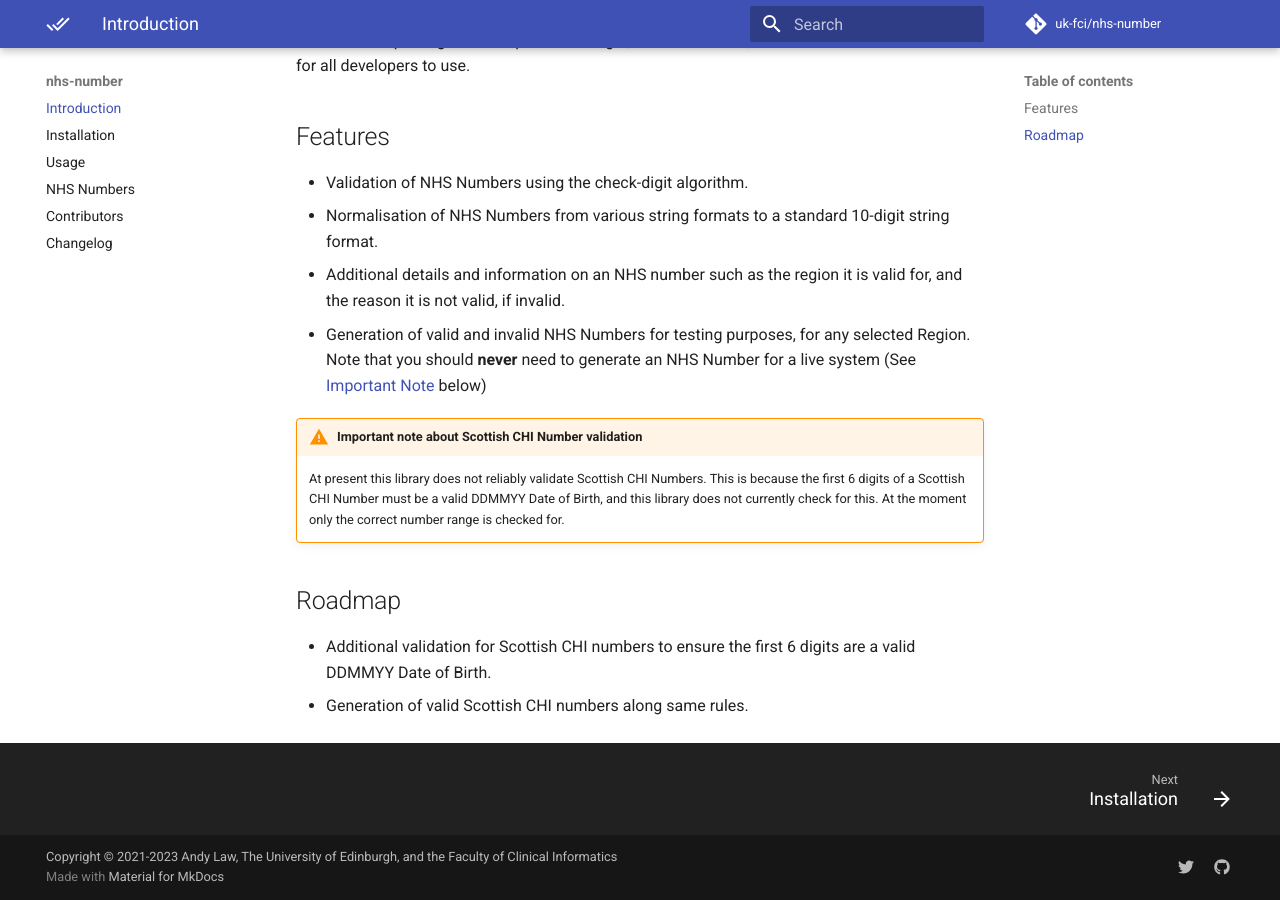
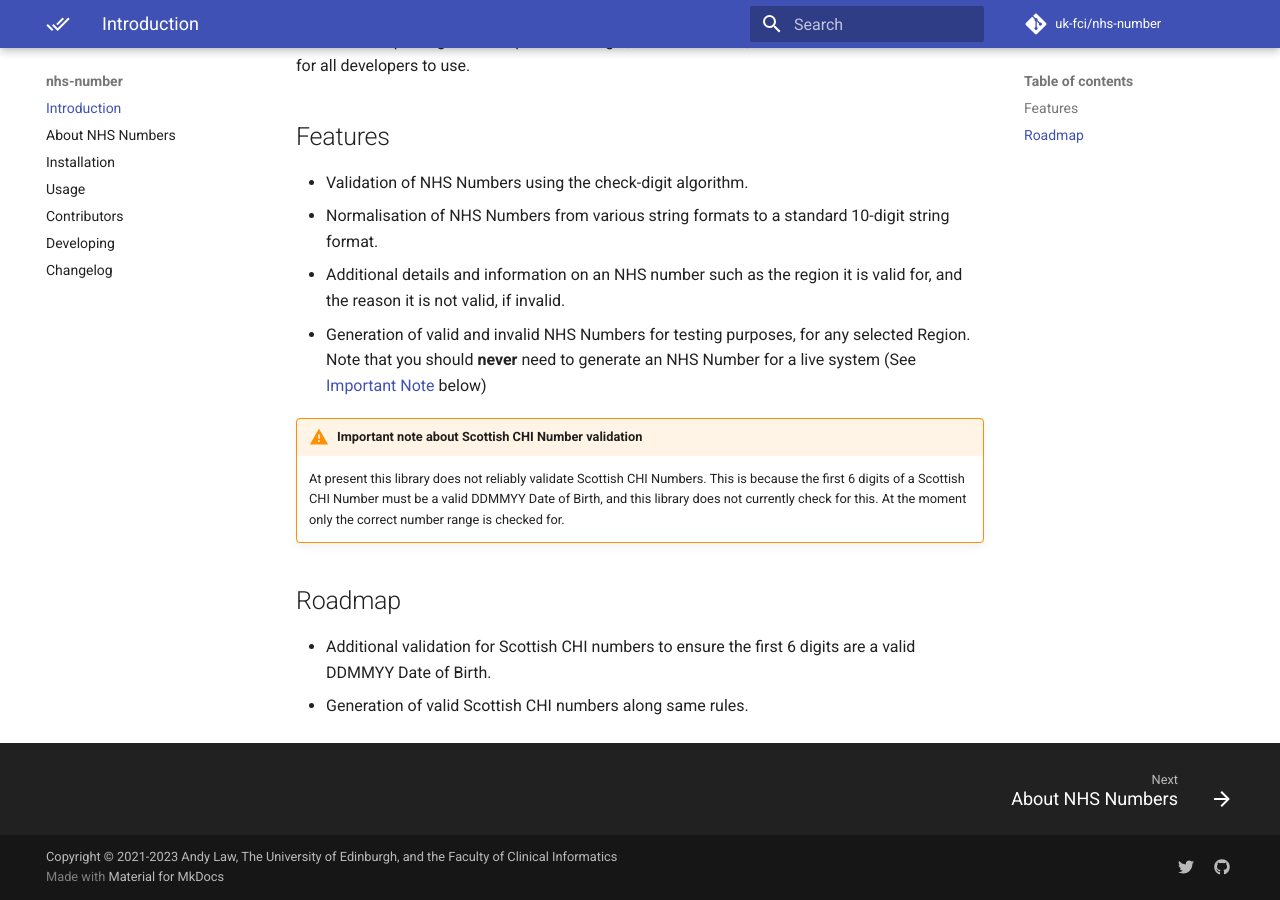
Before and after one commit to uk-fci/nhs-number, an MkDocs documentation site: the page built from docs/index.md, in a window 1280 px wide and 900 px high, scrolled down 521 px. Built offline with MkDocs 1.6.1 and Material for MkDocs 9.7.7, drawn with Linux system fonts in a browser that asks for light colours; comment, search, counter and statistics services are not loaded.

Commit message:
reorder nav and add Developing page

```diff
--- a/mkdocs.yml
+++ b/mkdocs.yml
@@ -9,10 +9,11 @@ copyright: Copyright &copy; 2021-2023 Andy Law, The University of Edinburgh, and
 # explicitly defines the Nav so we can set order of pages other than default alphabetical
 nav:
   - Introduction: "index.md"
+  - About NHS Numbers: "nhs-numbers.md"
   - Installation: "installation.md"
   - Usage: "usage.md"
-  - NHS Numbers: "nhs-numbers.md"
   - Contributors: "contributors.md"
+  - Developing: "developing.md"
   - Changelog: "changelog.md"
 
 # footer links and variables
```
